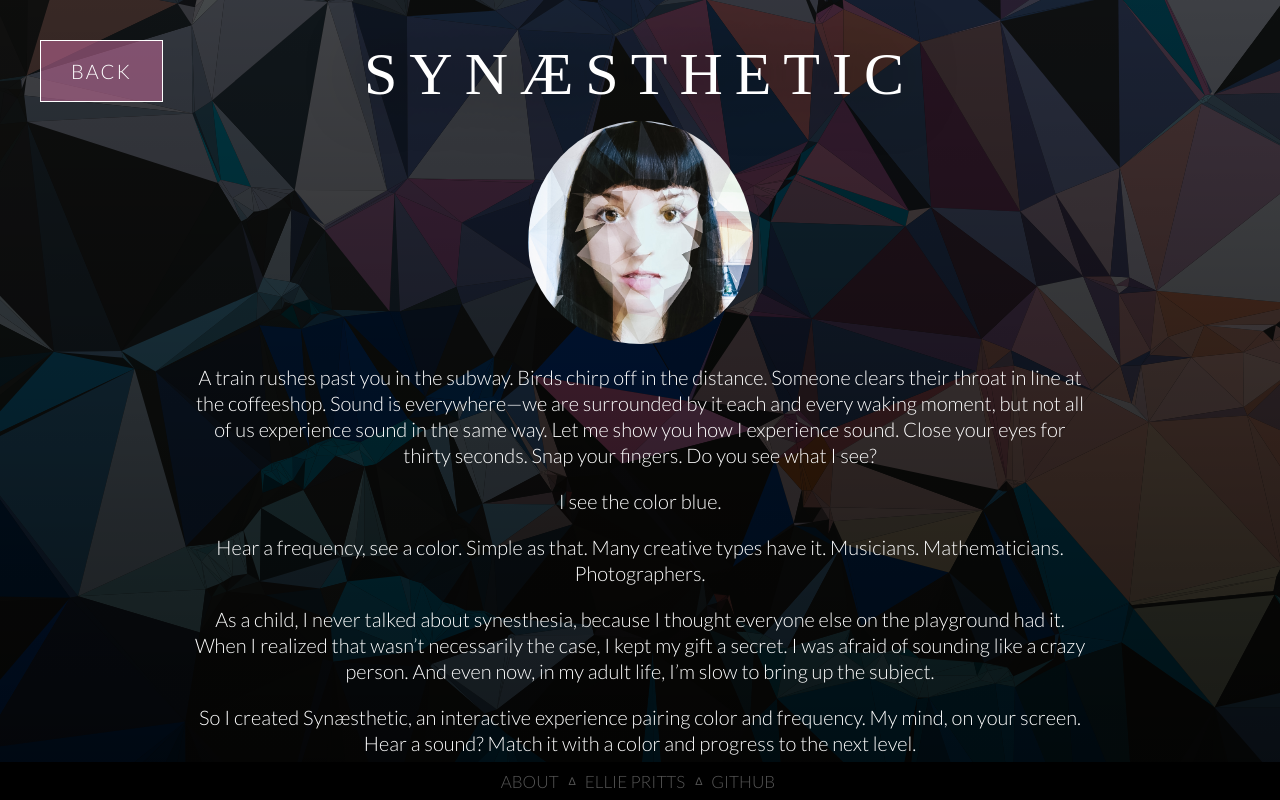
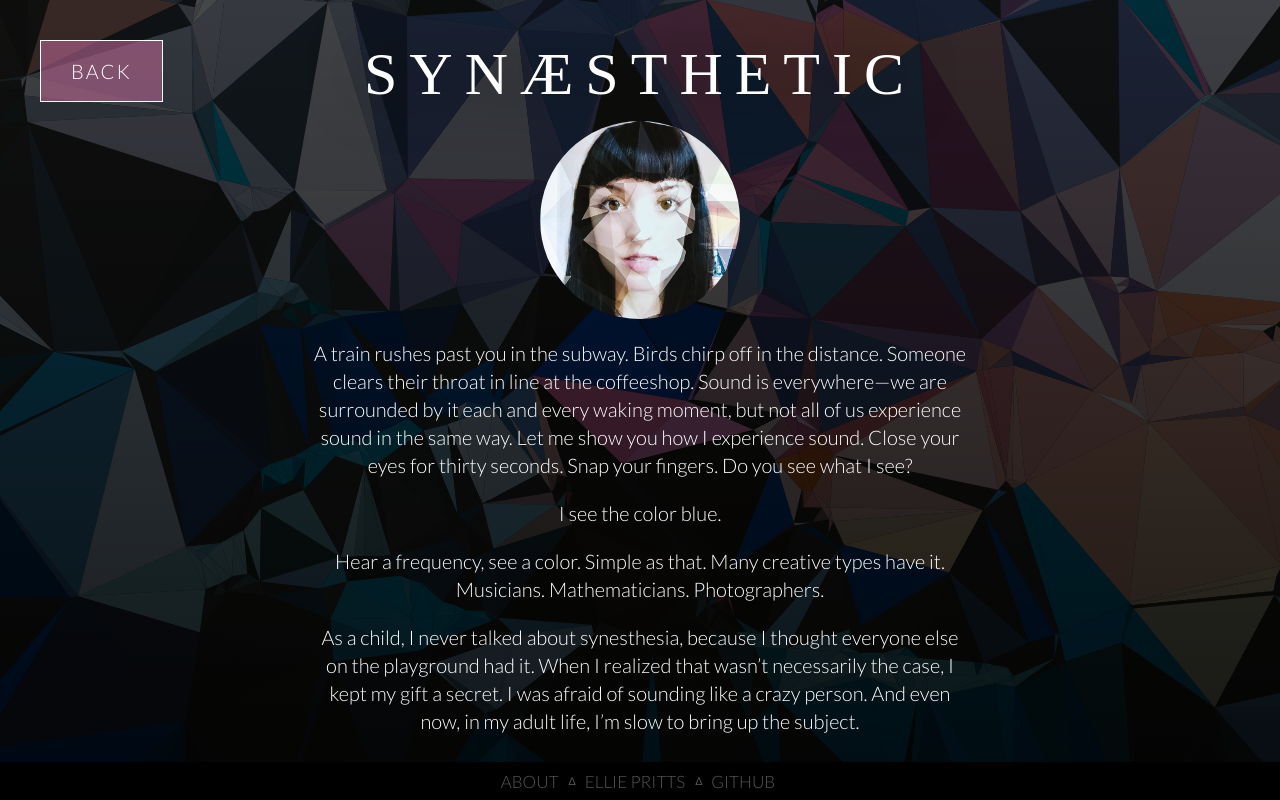
Before and after one commit to elliepritts/synaesthetic, a plain HTML site: page index.html in a window 1280 px wide. Both pictures are taken after a click on the link "ABOUT". Drawn offline with nearby package versions, Linux system fonts and the light colour scheme; a web font is replaced by a local one.

Commit message:
[about page] better line height & widths for readability; simplyify about image CSS

```diff
--- a/assets/css/style.css
+++ b/assets/css/style.css
@@ -98,34 +98,24 @@ h3:after { right: 0; }
     opacity: 1;
 }
 #about .content {
-    max-width: 900px;
+    max-width: 660px;
     margin: 40px auto;
     text-align: center;
 }
-
 #about .close {
     position: fixed;
     top: 2em; left: 2em;
 }
 #about p {
     text-transform: none;
-    text-align: center;
     font-size: 1em;
-    line-height: 1.3;
-    font:'Lato', sans-serif;
-}
-#about p ~ p {
+    line-height: 1.4;
     margin-top: 1em;
 }
-
 #about .photo {
-    position: relative;
+    margin: 0 auto;
     border-radius: 50%;
-    height: 25%;
-    width: 25%;
-    display: inline-block;
-    vertical-align: middle;
-    padding-bottom: 1em;
+    width: 200px;
 }
 
 footer {
```
